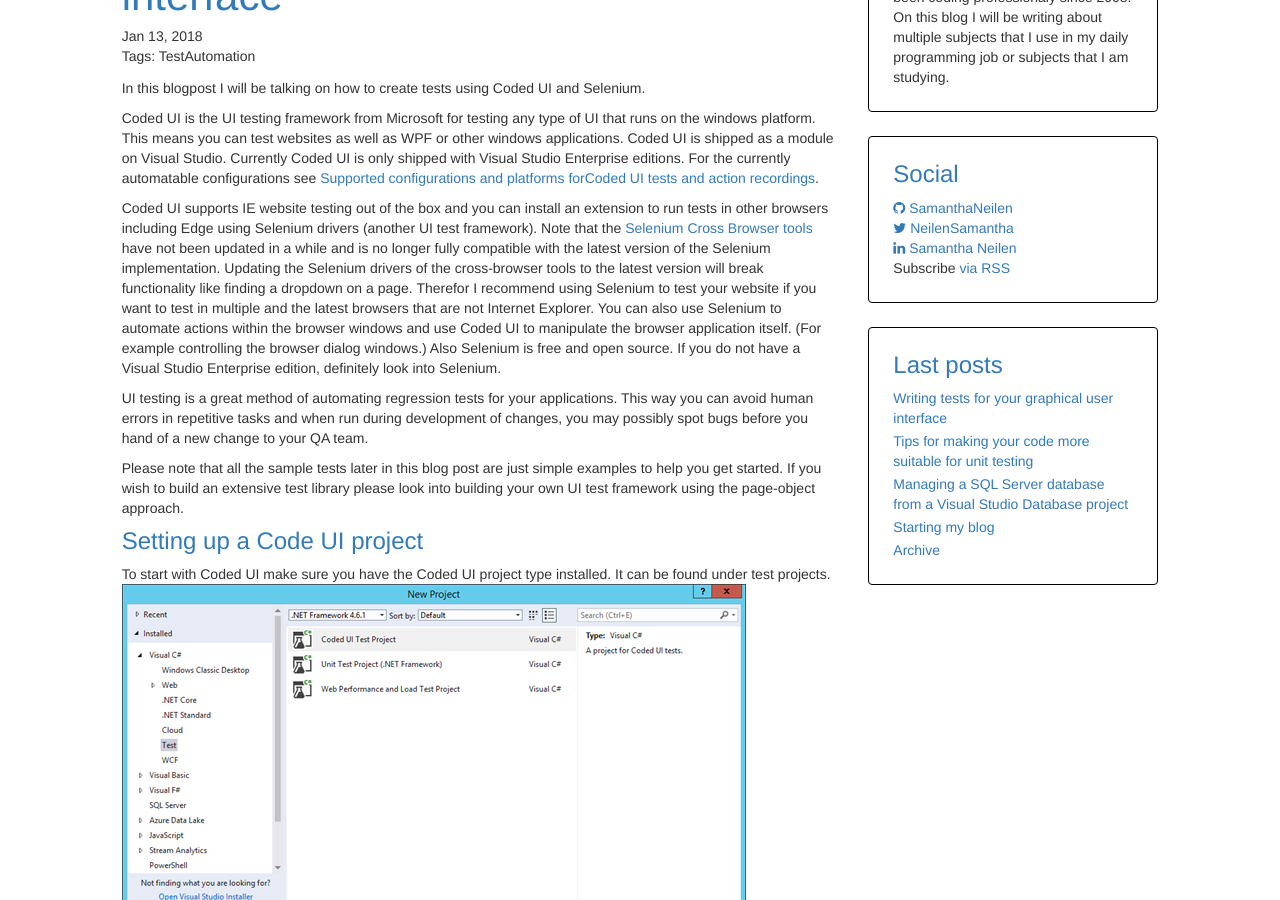
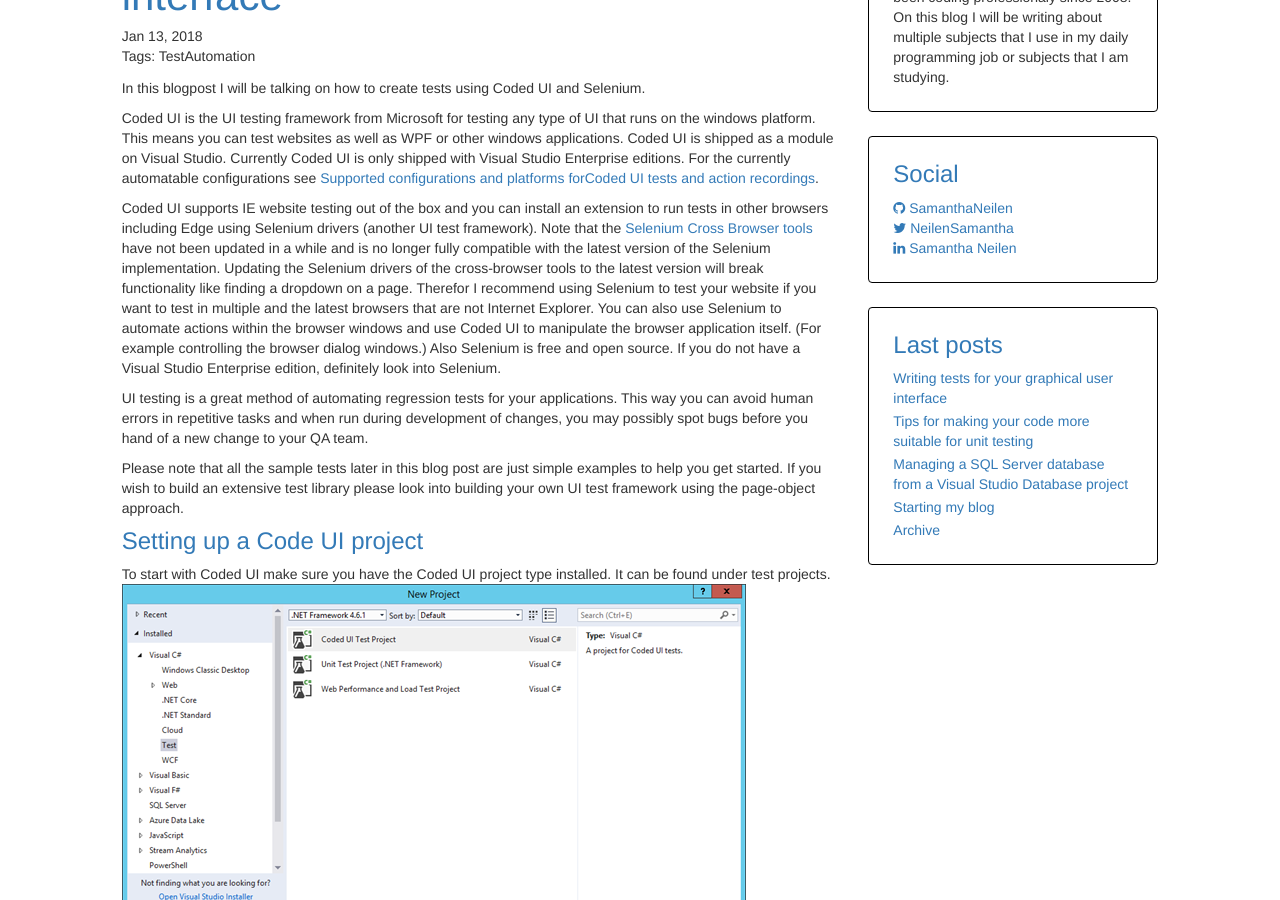
Before and after one commit to SamanthaNeilen/JekyllBlog, a Jekyll site: the page built from BlogJekyll/index.md, in a window 1280 px wide and 900 px high, scrolled down 318 px. Built offline with Jekyll 4.4.1, drawn with Linux system fonts in a browser that asks for light colours; nearby versions of some CDN libraries.

Commit message:
Removed rss feed link

```diff
--- a/BlogJekyll/_includes/sidebar.html
+++ b/BlogJekyll/_includes/sidebar.html
@@ -8,8 +8,7 @@
     <h3>Social</h3>
     <a href="https://github.com/{{ site.github_username }}"><i class="fa fa-github" aria-hidden="true"></i><span>&nbsp;{{ site.github_username }}</span></a> <br />
     <a href="https://twitter.com/{{ site.twitter_username }}"><i class="fa fa-twitter" aria-hidden="true"></i><span>&nbsp;{{ site.twitter_username }}</span></a> <br />
-    <a href="https://www.linkedin.com/in/samantha-neilen-16153713"><i class="fa fa-linkedin" aria-hidden="true"></i><span>&nbsp;{{site.title}}</span></a> <br />
-    Subscribe <a href="{{ "/feed.xml" | relative_url }}">via RSS</a>
+    <a href="https://www.linkedin.com/in/samantha-neilen-16153713"><i class="fa fa-linkedin" aria-hidden="true"></i><span>&nbsp;{{site.title}}</span></a>
 </section>
 <section class="sidebar-section">
     <h3>Last posts </h3>
```
